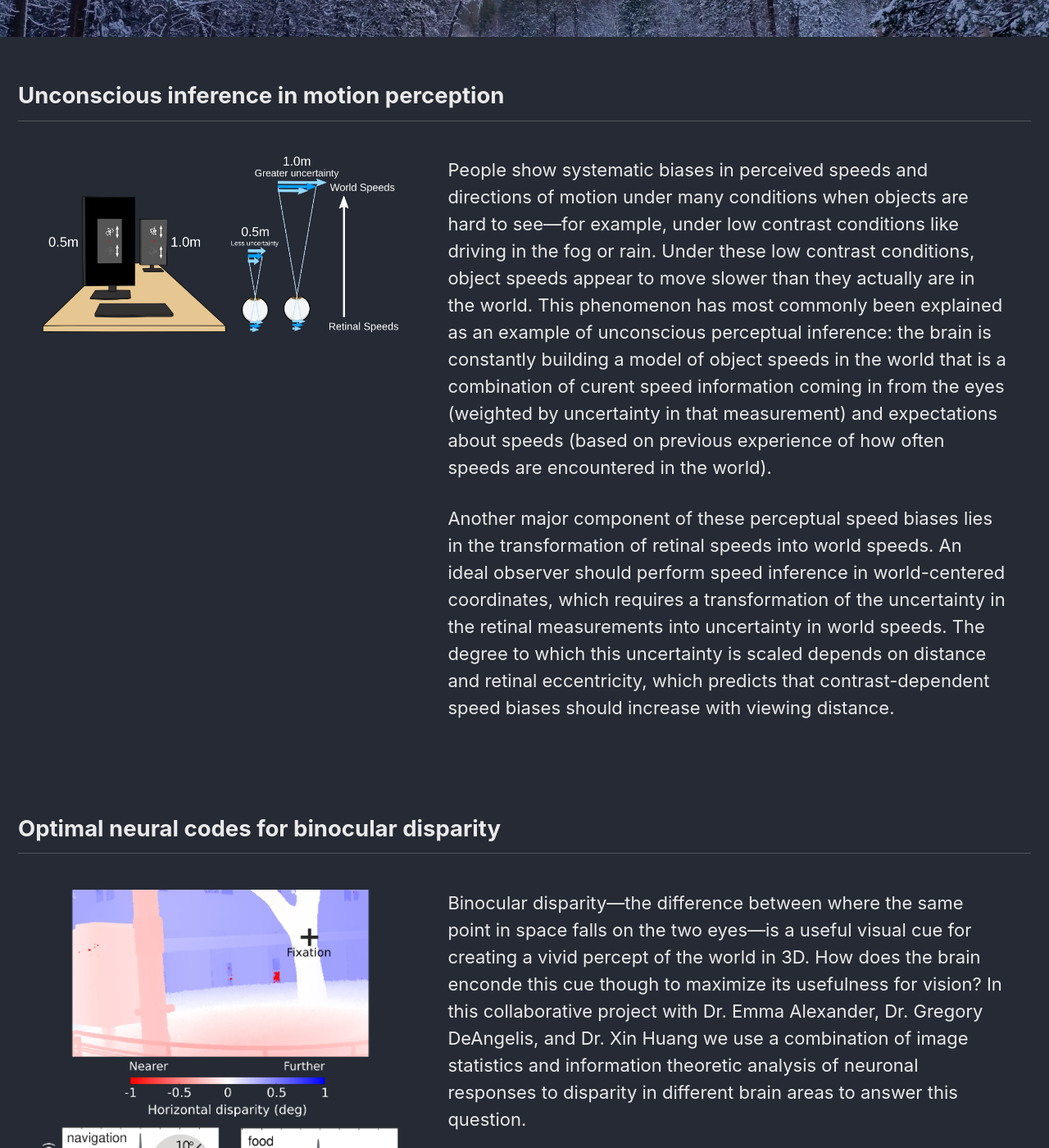
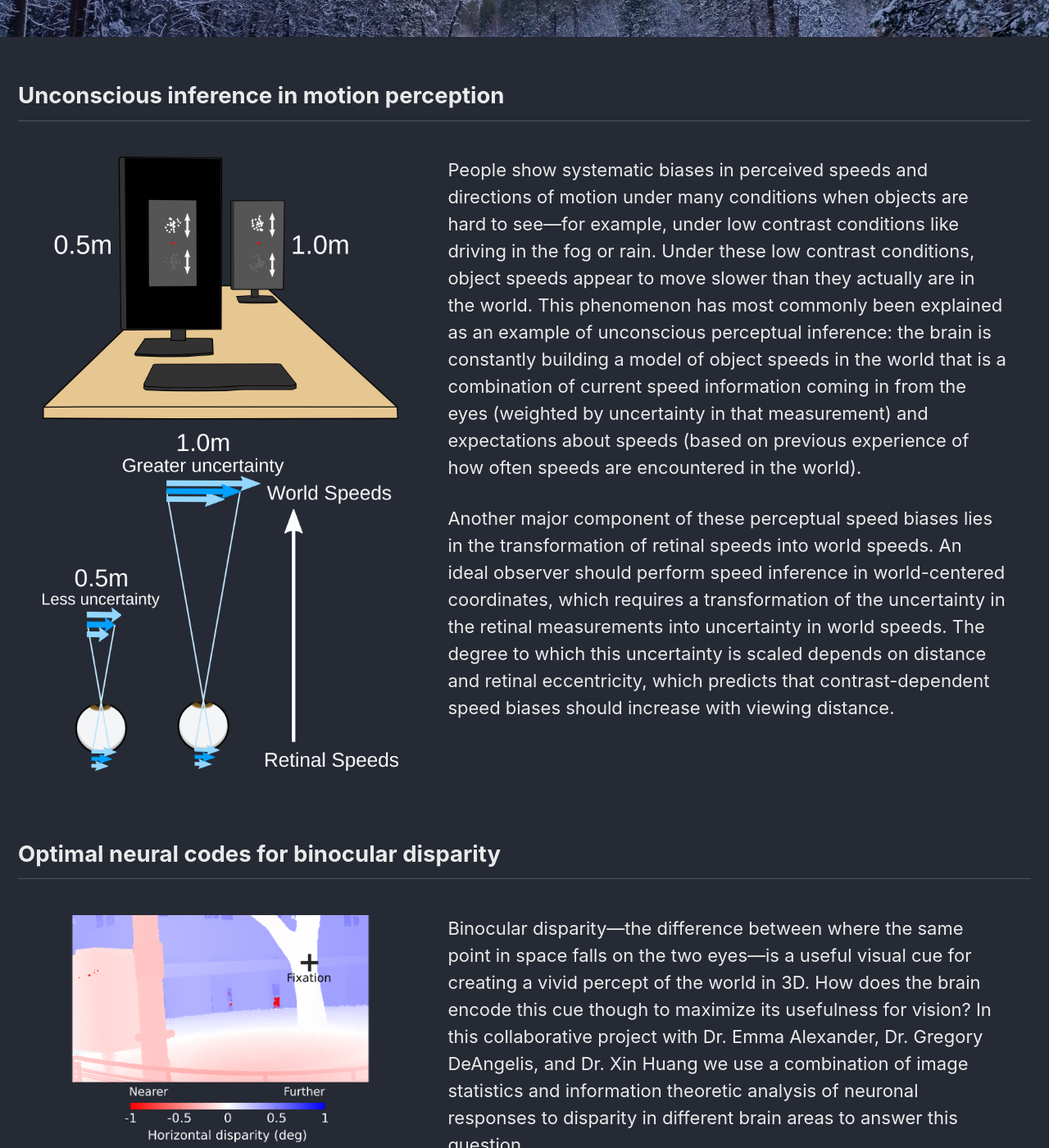
Before and after one commit to tsmanning/tsmanning.github.io, a Jekyll site: the page built from _pages/projects.html, in a window 1280 px wide and 1400 px high, scrolled down 293 px. Shown: the whole window at 82% size. Built offline with Jekyll 4.4.1, drawn with Linux system fonts in a browser that asks for light colours; cached includes are drawn as plain includes.

Commit message:
typo fixes, fig edits

```diff
--- a/_pages/projects.html
+++ b/_pages/projects.html
@@ -70,7 +70,7 @@ intro:
        objects are hard to see<span>&#8212;</span>for example, under low contrast conditions like driving in the fog
        or rain. Under these low contrast conditions, object speeds appear to move slower than they actually are in
        the world. This phenomenon has most commonly been explained as an example of unconscious perceptual inference:
-       the brain is constantly building a model of object speeds in the world that is a combination of curent speed
+       the brain is constantly building a model of object speeds in the world that is a combination of current speed
        information coming in from the eyes (weighted by uncertainty in that measurement) and expectations about
        speeds (based on previous experience of how often speeds are encountered in the world).</p>
 
@@ -91,7 +91,7 @@ intro:
   <div class="column right">
     <p>Binocular disparity<span>&#8212;</span>the difference between where the same point in space falls
        on the two eyes<span>&#8212;</span>is a useful visual cue for creating a vivid percept of the world in 3D.
-       How does the brain enconde this cue though to maximize its usefulness for vision? In this collaborative project
+       How does the brain encode this cue though to maximize its usefulness for vision? In this collaborative project
        with Dr. Emma Alexander, Dr. Gregory DeAngelis, and Dr. Xin Huang we use a combination of image statistics and
        information theoretic analysis of neuronal responses to disparity in different brain areas to answer this question.</p>
 
```
Also changed, not shown: assets/images/UncertProj.png, assets/images/UncertProj.svg.
